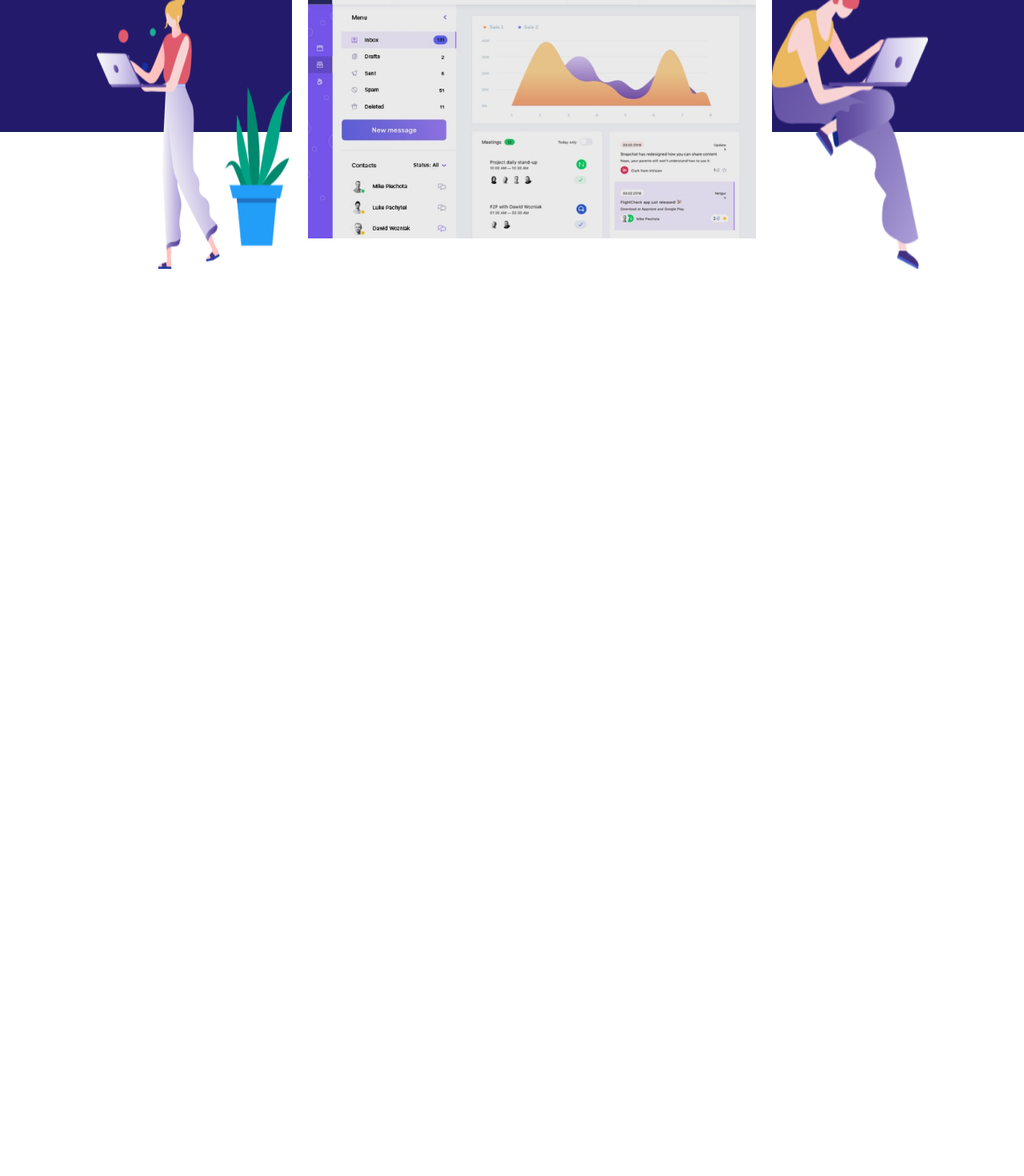
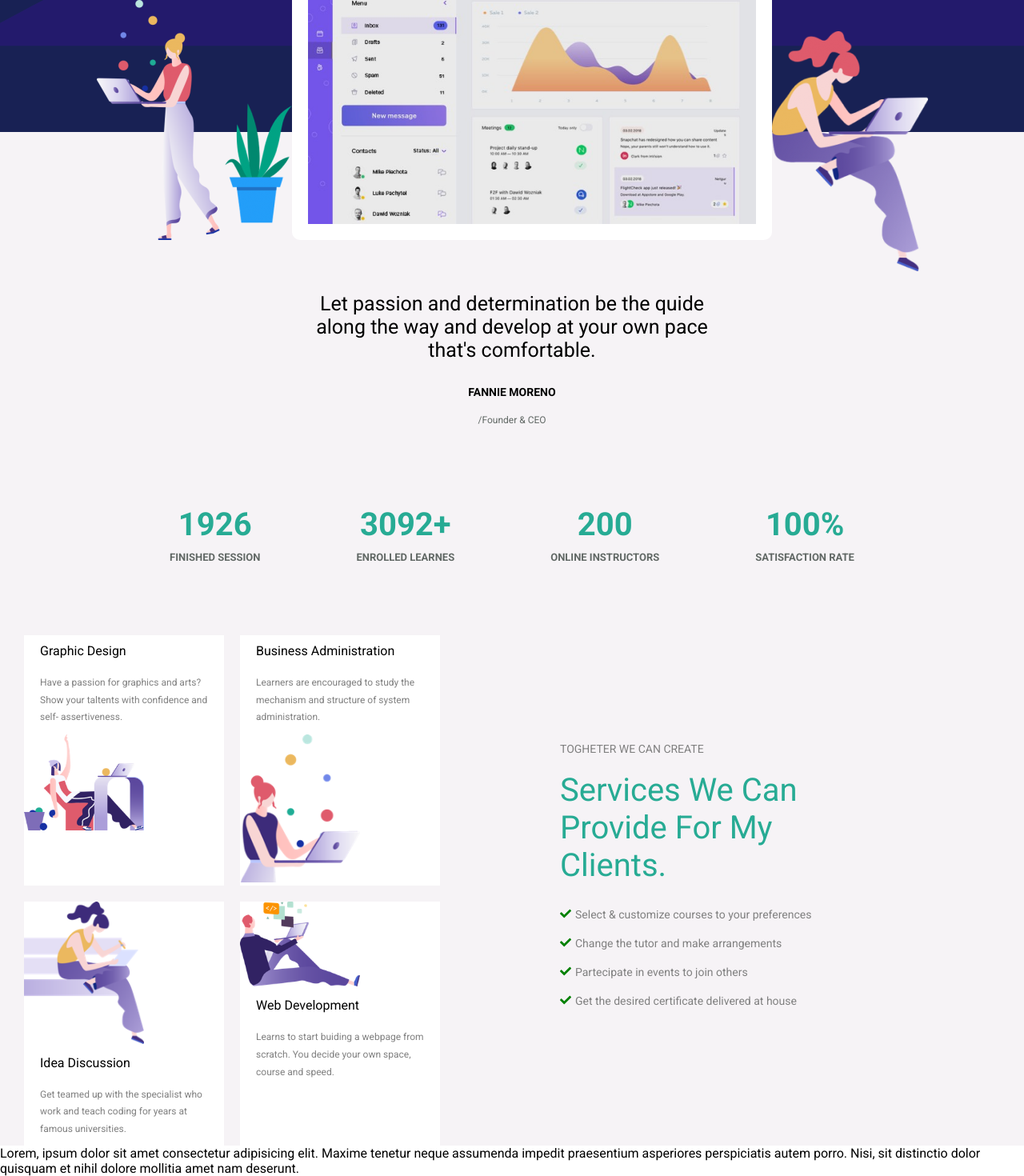
Before and after one commit to RobertoVillani98/proj-html-vuejs, a Vue app: page / in a window 1280 px wide. Shown: the part 395-1865 px from the top of the page at 80% size. Before the commit the page ends 800 px from the top, so only its background shows below. Built offline with nearby package versions, Linux system fonts and the light colour scheme.

Commit message:
fix hero + section 1

```diff
--- a/src/App.vue
+++ b/src/App.vue
@@ -1,21 +1,27 @@
 <template>
   <div id="app">
     <Header :links="links" />
-    <Main />
+    <Hero />
+    <Section1 />
+    <Section2 />
     <Footer />
   </div>
 </template>
 
 <script>
 import Header from "./components/macro/Header.vue";
-import Main from "./components/macro/Main.vue";
+import Hero from "./components/macro/Hero.vue";
 import Footer from "./components/macro/Footer.vue";
+import Section1 from "./components/Sections/Section1.vue";
+import Section2 from "./components/Sections/Section2.vue";
 
 export default {
   name: "App",
   components: {
     Header,
-    Main,
+    Hero,
+    Section1,
+    Section2,
     Footer,
   },
   data() {
--- /dev/null
+++ b/src/components/Sections/Section1.vue
@@ -0,0 +1,234 @@
+<template>
+  <div class="section-top">
+    <div class="text-wrapper">
+      <div class="text">
+        Let passion and determination be the quide along the way and develop at
+        your own pace that's comfortable.
+      </div>
+      <div class="founder">Fannie Moreno</div>
+      <div class="ceo">/Founder & CEO</div>
+    </div>
+
+    <div class="section_bottom">
+      <div class="rate learners">
+        <div class="num">1926</div>
+        <div class="title">finished session</div>
+      </div>
+
+      <div class="rate sessions">
+        <div class="num">3092+</div>
+        <div class="title">enrolled learnes</div>
+      </div>
+
+      <div class="rate satisfaction">
+        <div class="num">200</div>
+        <div class="title">online instructors</div>
+      </div>
+
+      <div class="rate satisfaction">
+        <div class="num">100%</div>
+        <div class="title">satisfaction rate</div>
+      </div>
+    </div>
+    <section class="services">
+      <div class="row">
+        <div class="card">
+          <div class="card-title">Graphic Design</div>
+          <div class="card-text">
+            Have a passion for graphics and arts? Show your taltents with
+            confidence and self- assertiveness.
+          </div>
+          <div class="card_img">
+            <img src="../../assets/img/home-6-service-image-01.png" alt="" />
+          </div>
+        </div>
+        <div class="card">
+          <div class="card-title">Business Administration</div>
+          <div class="card-text">
+            Learners are encouraged to study the mechanism and structure of
+            system administration.
+          </div>
+          <div class="card_img">
+            <img src="../../assets/img/home-6-service-image-02.png" alt="" />
+          </div>
+        </div>
+        <div class="card">
+          <div class="card_img">
+            <img src="../../assets/img/home-6-service-image-03.png" alt="" />
+            <div class="card-title">Idea Discussion</div>
+            <div class="card-text">
+              Get teamed up with the specialist who work and teach coding for
+              years at famous universities.
+            </div>
+          </div>
+        </div>
+        <div class="card">
+          <div class="card_img">
+            <img src="../../assets/img/home-6-service-image-04.png" alt="" />
+            <div class="card-title">Web Development</div>
+            <div class="card-text">
+              Learns to start buiding a webpage from scratch. You decide your
+              own space, course and speed.
+            </div>
+          </div>
+        </div>
+      </div>
+
+      <div class="row-dx">
+        <div class="subtitle">togheter we can create</div>
+        <div class="title">Services We Can Provide For My Clients.</div>
+        <div class="text">
+          <i class="fas fa-check"></i>
+          <span class="text-check"
+            >Select & customize courses to your preferences</span
+          >
+        </div>
+        <div class="text">
+          <i class="fas fa-check"></i>
+          <span class="text-check">Change the tutor and make arrangements</span>
+        </div>
+        <div class="text">
+          <i class="fas fa-check"></i>
+          <span class="text-check">Partecipate in events to join others</span>
+        </div>
+        <div class="text">
+          <i class="fas fa-check"></i>
+          <span class="text-check"
+            >Get the desired certificate delivered at house</span
+          >
+        </div>
+      </div>
+    </section>
+  </div>
+</template>
+
+<script>
+export default {
+  name: "Section1",
+};
+</script>
+
+<style lang="scss" scoped>
+.section-top {
+  display: flex;
+  justify-content: center;
+  flex-direction: column;
+  align-items: center;
+  padding-top: 200px;
+  background-color: #f6f3f6;
+  color: black;
+  .text-wrapper {
+    text-align: center;
+    display: flex;
+    justify-content: center;
+    flex-direction: column;
+    align-items: center;
+    .text {
+      font-size: 25px;
+      max-width: 500px;
+    }
+  }
+
+  .founder {
+    text-transform: uppercase;
+    font-weight: bold;
+    font-size: 14px;
+    margin-top: 30px;
+  }
+
+  .ceo {
+    color: #616865;
+    font-size: 12px;
+    margin-top: 20px;
+  }
+}
+
+.section_bottom {
+  display: flex;
+  justify-content: center;
+  margin-top: 100px;
+  background-color: #f6f3f6;
+  .rate {
+    font-weight: bold;
+    text-align: center;
+    margin: 0 60px;
+    .num {
+      font-size: 40px;
+      color: #27ab94;
+    }
+    .title {
+      font-size: 13px;
+      text-transform: uppercase;
+      margin-top: 10px;
+      color: #616865;
+    }
+  }
+}
+.services {
+  display: flex;
+  width: 100%;
+  align-items: center;
+  justify-content: center;
+  margin-top: 60px;
+  .row {
+    display: grid;
+    grid-template-columns: 1fr 1fr;
+    margin-top: 30px;
+    gap: 20px;
+    .card {
+      width: 250px;
+      background-color: #fff;
+      overflow: hidden;
+      cursor: pointer;
+
+      .card-title {
+        color: black;
+        padding: 10px 20px;
+      }
+      .card-text {
+        color: grey;
+        padding: 10px 20px;
+        font-size: 12px;
+        line-height: 1.8;
+      }
+
+      .card_img {
+        position: relative;
+
+        img {
+          width: 60%;
+        }
+      }
+    }
+  }
+  .row-dx {
+    display: flex;
+    justify-content: center;
+    flex-direction: column;
+    padding: 0 150px;
+
+    .subtitle {
+      text-transform: uppercase;
+      color: grey;
+      font-size: 14px;
+    }
+
+    .title {
+      font-size: 40px;
+      max-width: 400px;
+      margin: 20px 0;
+      color: #27ab94;
+    }
+    .text {
+      color: green;
+      margin: 10px 0;
+      font-size: 14px;
+
+      .text-check {
+        color: grey;
+        margin-left: 5px;
+      }
+    }
+  }
+}
+</style>
--- /dev/null
+++ b/src/components/Sections/Section2.vue
@@ -0,0 +1,21 @@
+<template>
+  <div class="courses">
+    <p>
+      Lorem, ipsum dolor sit amet consectetur adipisicing elit. Maxime tenetur
+      neque assumenda impedit praesentium asperiores perspiciatis autem porro.
+      Nisi, sit distinctio dolor quisquam et nihil dolore mollitia amet nam
+      deserunt.
+    </p>
+  </div>
+</template>
+
+<script>
+export default {
+  name: "Section2",
+};
+</script>
+
+<style lang="scss" scoped>
+.courses {
+}
+</style>
--- a/src/components/parts/Hero.vue
+++ b/src/components/macro/Hero.vue
@@ -1,9 +1,9 @@
 <template>
-  <div class="hero">
+  <section class="hero-wrapper">
     <h2>Learn At Your Own Pace!</h2>
     <p>Get teamed up with people of the same will.</p>
     <Button :label="buttonLabel" />
-    <div class="container-hero">
+    <div class="image-container">
       <img
         class="hero-sx"
         src="../../assets/img/home-6-hero-left-person-244x300.png"
@@ -21,10 +21,10 @@
       />
     </div>
 
-    <div class="hero-bg">
+    <div class="hero-wrapper-bg">
       <img class="image" src="../../assets/img/wave.svg" alt="" />
     </div>
-  </div>
+  </section>
 </template>
 
 <script>
@@ -41,7 +41,7 @@ export default {
 </script>
 
 <style lang="scss" scoped>
-.hero {
+.hero-wrapper {
   width: 100%;
   height: 500px;
   background-color: #182154;
@@ -53,12 +53,12 @@ export default {
     position: absolute;
     top: 0;
     left: 0;
+    bottom: 0;
     height: inherit;
   }
   .image {
     width: 100%;
     height: 100%;
-    object-fit: cover;
   }
 }
 h2 {
@@ -69,22 +69,20 @@ p {
   color: lightgrey;
 }
 
-.container-hero {
-  display: flex;
-  justify-content: center;
+.image-container {
   margin-top: 50px;
-
-  .hero-sx,
+  position: relative;
+  z-index: 2;
+  .hero-sx {
+  }
   .hero-dx {
-    z-index: 12;
+    margin-bottom: -39px;
   }
 
   .hero-cx {
-    z-index: 99;
+    border-radius: 10px;
     width: 600px;
-    height: 400px;
     border: 20px solid white;
-    border-radius: 10px;
     object-fit: contain;
   }
 }
--- a/src/components/macro/Main.vue
+++ /dev/null
@@ -1,19 +0,0 @@
-<template>
-  <main>
-    <Hero />
-  </main>
-</template>
-
-<script>
-import Hero from "../parts/Hero.vue";
-
-export default {
-  name: "Main",
-  components: {
-    Hero,
-  },
-};
-</script>
-
-<style lang="scss" scoped>
-</style>
```
